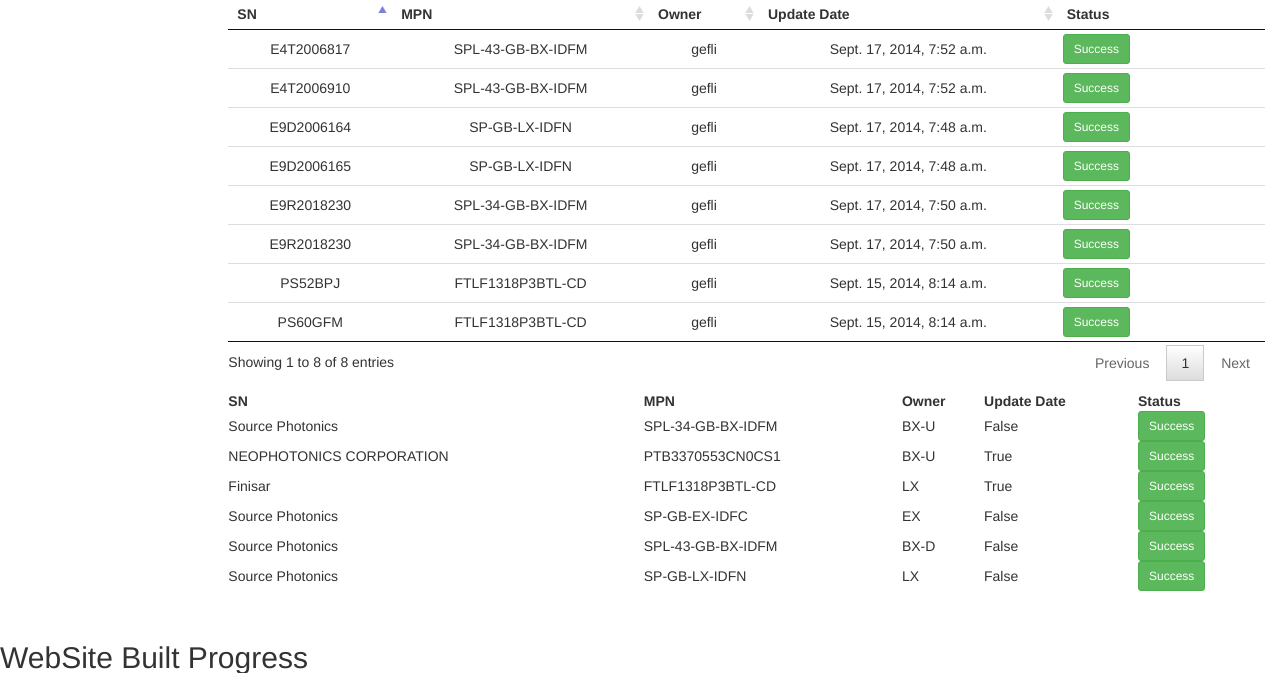
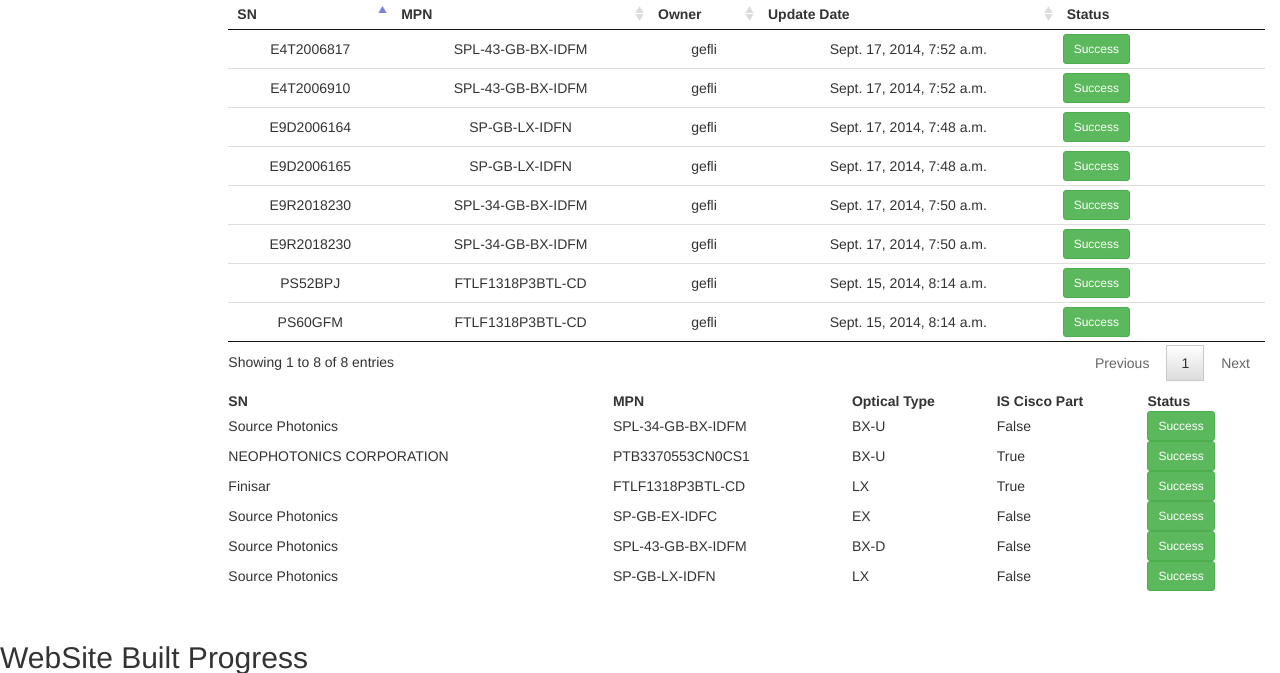
Before and after one commit to llllll1987/mysite, a Django app: template mysite/templates/myblog/sfp_tracking.html in a window 1280 px wide. Shown: the part 299-972 px from the top of the page. Run offline with Django 3.2, Linux system fonts and the light colour scheme; the template is opened without the code that fills it: values that come from a table or form of the project are taken from there, others are empty; data comes from the database, SQL or seed files in the repository; both versions use the stored data as it was after the commit; parts of the project's set-up code (start-up, migrations or seed data) failed here and were passed over; some libraries are stand-ins or nearby versions.

```diff
--- a/mysite/templates/myblog/sfp_tracking.html
+++ b/mysite/templates/myblog/sfp_tracking.html
@@ -40,8 +40,8 @@
 	        <tr>
 	          <th>SN</th>
 	          <th>MPN</th>
-	          <th>Owner</th>
-	          <th>Update Date</th>
+	          <th>Optical Type</th>
+	          <th>IS Cisco Part</th>
 	          <th>Status</th>
 	        </tr>
 	      </thead>
```
Also changed, not shown: mydata.db.
